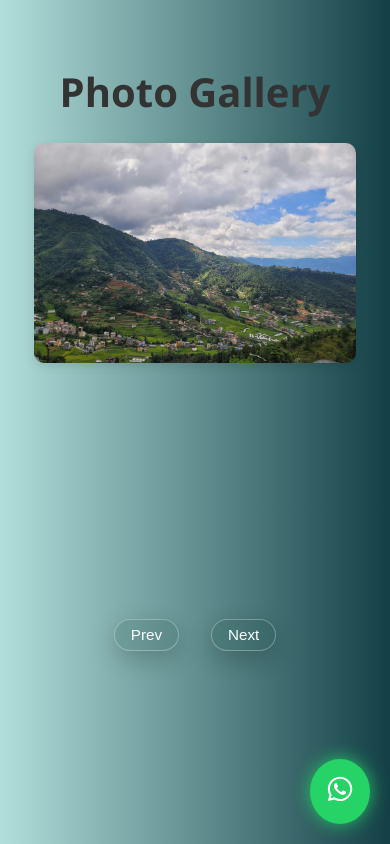
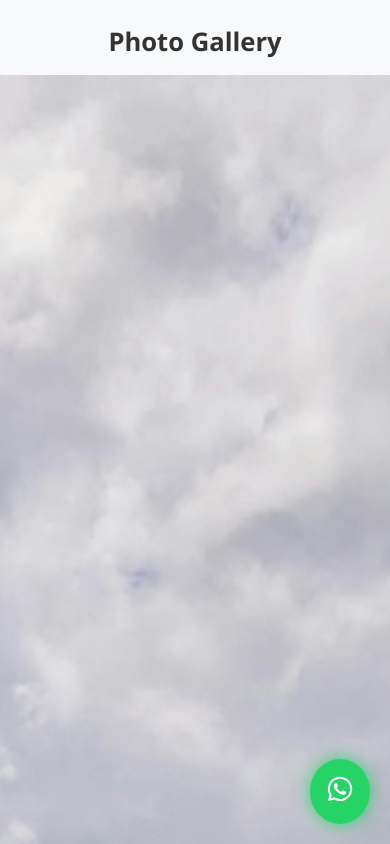
Before and after one commit to Simransharma111/tirthan, a React (Vite) app: page /gallary in a window 390 px wide. Built offline with nearby package versions, Linux system fonts and the light colour scheme.

Commit message:
fix gallary view for mobile screeen

```diff
--- a/package.json
+++ b/package.json
@@ -19,6 +19,7 @@
     "react-helmet": "6.1.0",
     "react-icons": "5.5.0",
     "react-router-dom": "7.6.2",
+    "react-swipeable": "7.0.2",
     "swiper": "11.2.8"
   },
   "devDependencies": {
--- a/src/styles/Gallary.css
+++ b/src/styles/Gallary.css
@@ -1,92 +1,75 @@
 .gallery-section {
-  padding: 4rem 1rem 6rem;
-  background: linear-gradient(to right, #b2dfdb, #134046);
-  color: white;
+  padding: 2rem 0;
   text-align: center;
-  overflow: hidden;
-  min-height: 100vh;
+  background-color: #f8f9fa;
 }
 
 .gallery-heading {
-  font-size: 2.5rem;
-  margin-bottom: 1.5rem;
-  color:#333; /* changed from #333 */
+  font-size: 2rem;
+  margin-bottom: 2rem;
+  color: #333;
 }
 
+/* ======= DESKTOP CAROUSEL ======= */
 .carousel-wrapper {
-  perspective: 1200px;
-  width: 100%;
-  height: 240px;
+  perspective: 1000px;
+  margin: auto;
+  max-width: 900px;
+  height: 400px;
   position: relative;
-  margin: 0 auto;
 }
 
 .carousel {
   width: 100%;
   height: 100%;
+  position: relative;
   transform-style: preserve-3d;
-  transition: transform 1s ease;
-  position: absolute;
-  top: 0;
-  left: 0;
+  transition: transform 1s;
 }
 
 .carousel-image {
   position: absolute;
-  width: 280px;
-  height: 180px;
+  width: 300px;
+  height: 200px;
+  top: 50%;
   left: 50%;
-  top: 50%;
-  transform-style: preserve-3d;
-  transform-origin: center;
-  cursor: pointer;
-  transition: transform 0.5s ease;
+  margin: -100px 0 0 -150px;
+  transition: transform 1s, opacity 0.8s;
+  border-radius: 12px;
   overflow: hidden;
+  box-shadow: 0 8px 16px rgba(0, 0, 0, 0.15);
 }
 
 .carousel-image img {
   width: 100%;
   height: 100%;
   object-fit: cover;
-  border-radius: 14px;
-  transition: transform 0.3s ease;
 }
 
-.carousel-image img:hover {
-  transform: scale(1.04);
-}
-
-/* 🔥 Button container - Improved for all screens */
+/* ======= BUTTON STYLES ======= */
 .btn-container {
-  margin-top: 15rem;
+  margin-top: 1.5rem;
   display: flex;
   justify-content: center;
-  align-items: center;
-  flex-wrap: wrap;
   gap: 1rem;
-  position: relative;
-  z-index: 5;
 }
 
 .btn {
-  margin: 2rem;
-  padding: 12px 28px;
-  font-size: 1.1rem;
-  background: rgba(12, 62, 52, 0.15);
+  background-color: #0077cc;
   color: #fff;
-  border: 1px solid rgba(255, 255, 255, 0.3);
-  border-radius: 16px;
-  backdrop-filter: blur(10px);
+  padding: 0.5rem 1.2rem;
+  border: none;
+  border-radius: 6px;
   cursor: pointer;
-  transition: all 0.3s ease;
-  box-shadow: 0 8px 24px rgba(0, 0, 0, 0.2);
+  font-weight: bold;
+  transition: background-color 0.3s ease;
 }
 
 .btn:hover {
-  background: rgba(255, 255, 255, 0.25);
-  transform: scale(1.05);
+  background-color: #005fa3;
 }
 
+/* ======= MOBILE VERSION ======= */
 @media (max-width: 768px) {
   .carousel-wrapper,
   .carousel,
@@ -94,48 +77,56 @@
     display: none;
   }
 
+  .gallery-section {
+    padding: 1.5rem 0;
+  }
+
+  .gallery-heading {
+    font-size: 1.6rem;
+    margin-bottom: 1rem;
+  }
+
   .mobile-slider {
     display: flex;
     flex-direction: column;
     align-items: center;
-    justify-content: center;
+    padding: 0 1rem;
   }
 
-  .mobile-image-wrapper {
-    width: 90%;
-    max-width: 340px;
-    height: 220px;
-    border-radius: 10px;
+  .kenburns-container {
+    width: 100%;
+    max-width: 320px;
+    height: 200px;
+    border-radius: 12px;
     overflow: hidden;
-    box-shadow: 0 4px 10px rgba(0,0,0,0.1);
+    position: relative;
     margin-bottom: 1rem;
-    position: relative;
-    transition: opacity 0.8s ease;
+    box-shadow: 0 8px 24px rgba(0, 0, 0, 0.15);
   }
 
-  .mobile-image-wrapper img {
+  .kenburns-image {
     width: 100%;
     height: 100%;
     object-fit: cover;
+    animation: kenburnsZoom 10s ease-in-out infinite alternate;
+    transform-origin: center;
   }
 
-  .fade-in {
-    animation: fadeIn 0.8s ease;
-  }
-
-  @keyframes fadeIn {
-    from { opacity: 0; transform: scale(0.95); }
-    to   { opacity: 1; transform: scale(1); }
+  @keyframes kenburnsZoom {
+    0% {
+      transform: scale(1) translate(0, 0);
+    }
+    100% {
+      transform: scale(1.1) translate(-5px, -5px);
+    }
   }
 
   .btn-container {
-    display: flex;
-    justify-content: center;
+    gap: 0.75rem;
   }
 
   .btn {
     padding: 0.4rem 1rem;
-    margin: 0 8px;
-    font-size: 0.95rem;
+    font-size: 0.9rem;
   }
 }
```
